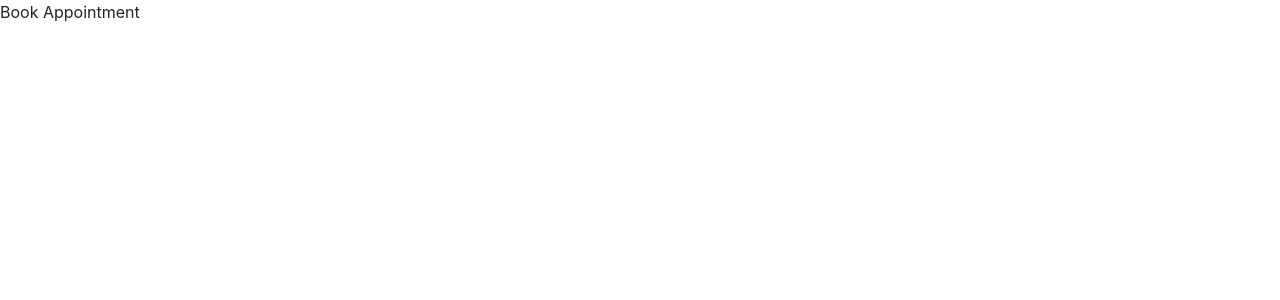
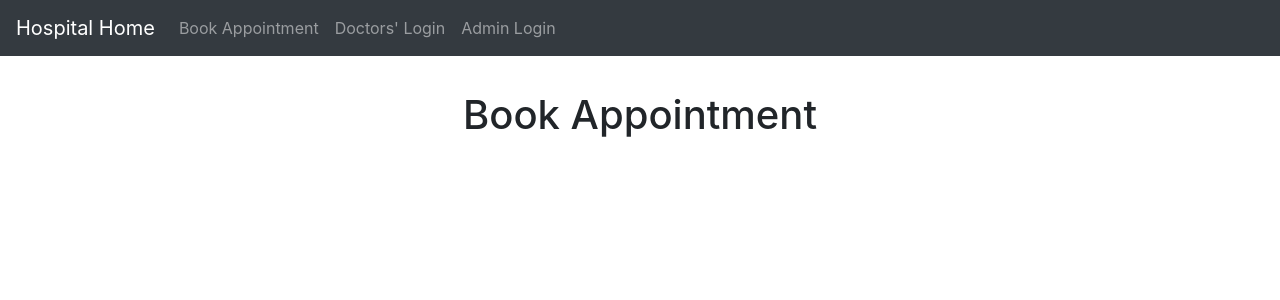
Before and after one commit to ramrodwal/Consent_Management_System, a React (Create React App) app in the folder Hospital/hospital-frontend/: page /BookAppointmentDoctor in a window 1280 px wide. Shown: the top 300 px of the page. Built offline with nearby package versions, Linux system fonts and the light colour scheme; a web font is replaced by a local one.

Commit message:
Doctor Login-frontend

```diff
--- a/Hospital/hospital-frontend/src/BookAppointmentDoctor.js
+++ b/Hospital/hospital-frontend/src/BookAppointmentDoctor.js
@@ -1,10 +1,30 @@
 import React from 'react';
+import Nav from 'react-bootstrap/Nav';
+import Navbar from 'react-bootstrap/Navbar';
 
 function BookAppointmentDoctor(){
     return(
         <>
-            Book Appointment
 
+            <Navbar collapseOnSelect expand="lg" bg="dark" variant="dark">
+
+      <Navbar.Brand href="/HospitalHome">Hospital Home</Navbar.Brand>
+      <Navbar.Toggle aria-controls="responsive-navbar-nav" />
+      <Navbar.Collapse id="responsive-navbar-nav">
+        <Nav className="me-auto">
+          <Nav.Link href="/BookAppointmentDoctor">Book Appointment</Nav.Link>
+          <Nav.Link href="/DoctorLogin">Doctors' Login</Nav.Link>
+          <Nav.Link href="/AdminLogin">Admin Login</Nav.Link>
+
+
+        </Nav>
+
+      </Navbar.Collapse>
+
+  </Navbar>
+            <div className='pageheading'>
+            <center><h1>Book Appointment</h1></center>
+            </div>
         </>
     );
 }
--- a/Hospital/hospital-frontend/src/DoctorLogin.js
+++ b/Hospital/hospital-frontend/src/DoctorLogin.js
@@ -1,20 +1,42 @@
 import React from 'react';
+import Nav from 'react-bootstrap/Nav';
+import Navbar from 'react-bootstrap/Navbar';
 
 function DoctorLogin(){
     return(
         <>
+
+<Navbar collapseOnSelect expand="lg" bg="dark" variant="dark">
+
+      <Navbar.Brand href="/HospitalHome">Hospital Home</Navbar.Brand>
+      <Navbar.Toggle aria-controls="responsive-navbar-nav" />
+      <Navbar.Collapse id="responsive-navbar-nav">
+        <Nav className="me-auto">
+          <Nav.Link href="/BookAppointmentDoctor">Book Appointment</Nav.Link>
+          <Nav.Link href="/DoctorLogin">Doctors' Login</Nav.Link>
+          <Nav.Link href="/AdminLogin">Admin Login</Nav.Link>
+
+
+        </Nav>
+
+      </Navbar.Collapse>
+
+  </Navbar>
+
+            <div className='pageheading'>
             <center><h1>Doctor's Login</h1></center>
+            </div>
 
             <div className="Auth-form-container">
       <form className="Auth-form">
         <div className="Auth-form-content">
-          <h3 className="Auth-form-title">Sign In</h3>
+          <h3 className="Auth-form-title">Login</h3>
           <div className="form-group mt-3">
-            <label>Email address</label>
+            <label>Username</label>
             <input
-              type="email"
+              type="text"
               className="form-control mt-1"
-              placeholder="Enter email"
+              placeholder="Enter Username"
             />
           </div>
           <div className="form-group mt-3">
@@ -30,9 +52,7 @@ function DoctorLogin(){
               Submit
             </button>
           </div>
-          <p className="forgot-password text-right mt-2">
-            Forgot <a href="#">password?</a>
-          </p>
+
         </div>
       </form>
     </div>
--- a/Hospital/hospital-frontend/src/HospitalComponents/HospitalStyle.css
+++ b/Hospital/hospital-frontend/src/HospitalComponents/HospitalStyle.css
@@ -4,6 +4,11 @@
         height: 300px;
         align-content: center;
 
+}
+
+.navbarimage{
+    width: 5px;
+    height: 5px;
 }
 
 .topgroup{
```
